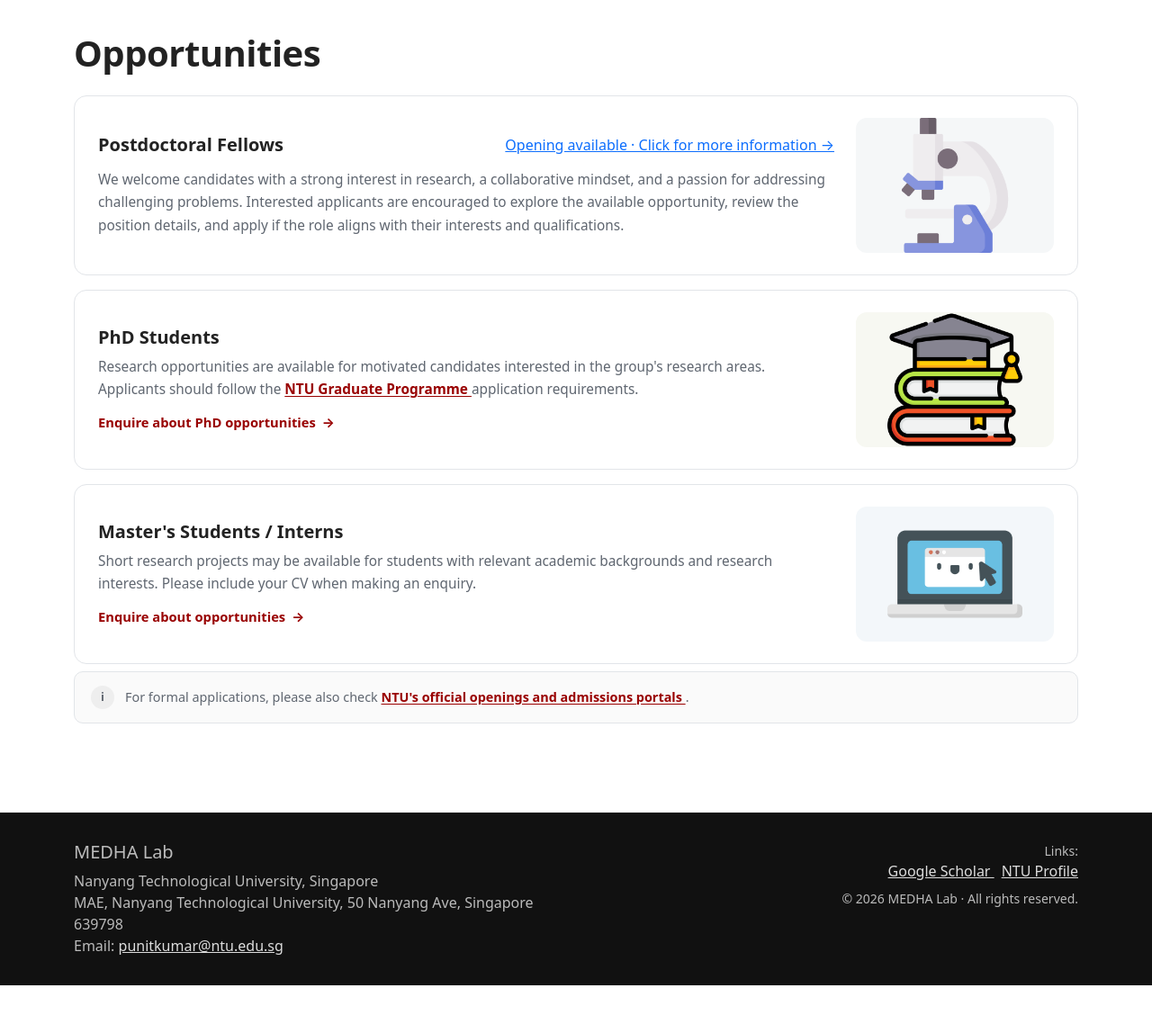
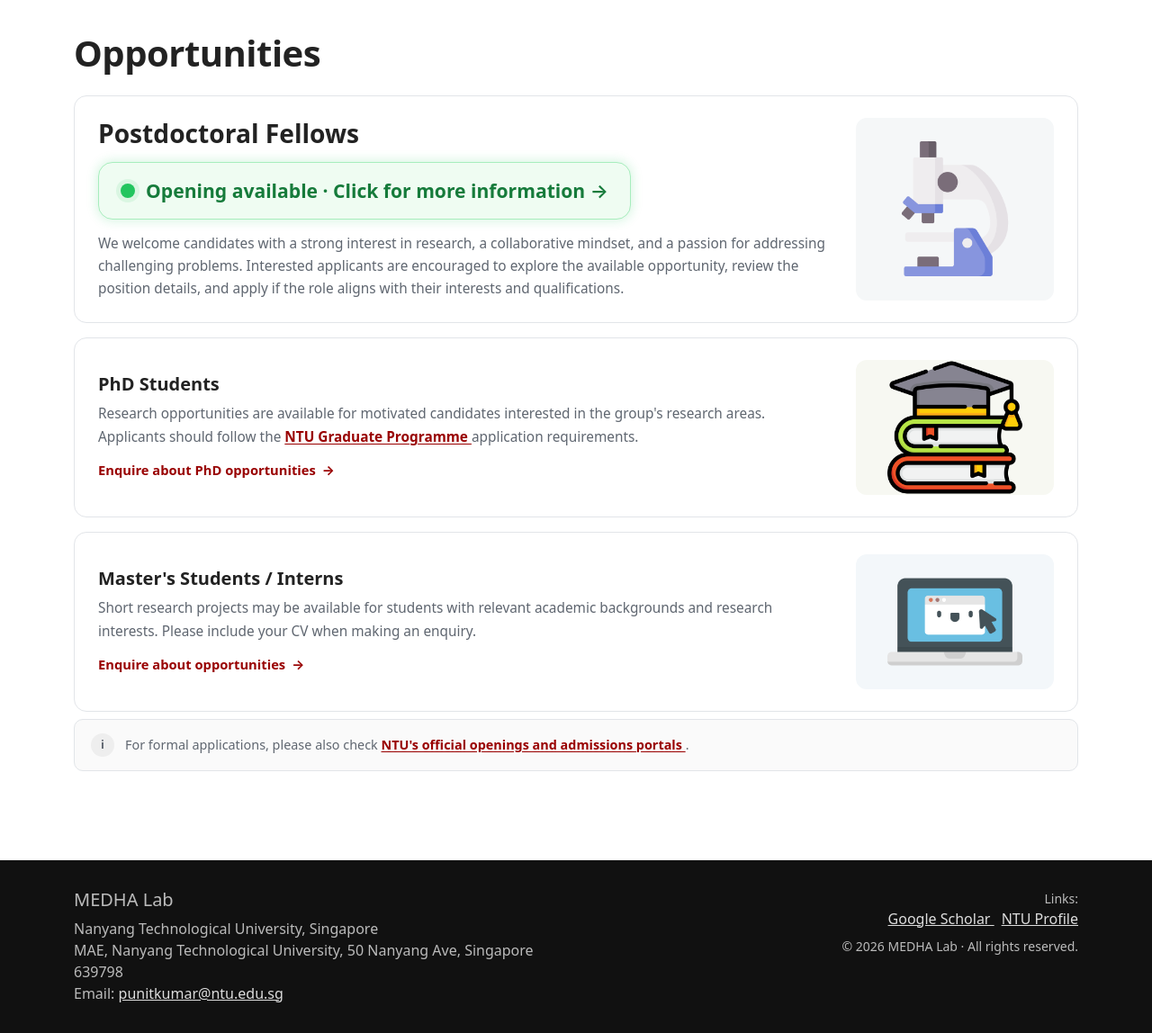
Before and after one commit to MEDHALab/medhalab.github.io, a Flask app: page /opportunities/ in a window 1280 px wide. Shown: the part 116-1264 px from the top of the page at 90% size. Before the commit the page ends 1211 px from the top, so only its background shows below. Run offline with Flask 3, Linux system fonts and the light colour scheme.

Commit message:
Update style.css

```diff
--- a/static/css/style.css
+++ b/static/css/style.css
@@ -2979,49 +2979,130 @@ main {
     }
 }
 
-/* Keep the vacancy badge on the same row as the heading on desktop */
+/* ========================================
+   Opportunities: vacancy badge and card shine
+   ======================================== */
+
+/* Keep the heading and vacancy badge on one row when space allows */
 .opportunity-title-row {
     display: flex;
     align-items: center;
-    justify-content: space-between;
-    flex-wrap: nowrap;
-    gap: 16px;
+    justify-content: flex-start;
+    flex-wrap: wrap;
+    gap: 14px 24px;
     width: 100%;
     margin-bottom: 14px;
 }
 
 .opportunity-title-row h2 {
+    flex: 0 1 auto;
     margin: 0;
-    flex: 0 1 auto;
-}
-
+    color: var(--text);
+    font-size: clamp(1.45rem, 2.2vw, 2.25rem);
+    font-weight: 600;
+    line-height: 1.25;
+}
+
+/* Clickable green vacancy badge */
 .opening-badge {
+    position: relative;
     display: inline-flex;
     align-items: center;
-    flex-shrink: 0;
-    white-space: nowrap;
-}
-
+    justify-content: center;
+    gap: 12px;
+    flex: 0 1 auto;
+    min-width: 0;
+    max-width: 100%;
+    padding: 16px 24px;
+    border: 1.5px solid #a7edbd;
+    border-radius: 16px;
+    background: #effcf2;
+    color: #167b3b;
+    font-size: clamp(1rem, 1.65vw, 1.55rem);
+    font-weight: 600;
+    line-height: 1.4;
+    text-decoration: none;
+    overflow-wrap: anywhere;
+    box-shadow: 0 0 0 0 rgba(34, 197, 94, 0.08);
+    animation: openingGlow 2.5s ease-in-out infinite;
+    transition:
+        background-color 0.2s ease,
+        border-color 0.2s ease,
+        color 0.2s ease,
+        transform 0.2s ease,
+        box-shadow 0.2s ease;
+}
+
+.opening-badge:hover,
+.opening-badge:focus-visible {
+    background: #e4f9e9;
+    border-color: #78d99a;
+    color: #115c2e;
+    transform: translateY(-1px);
+    box-shadow: 0 0 15px 2px rgba(34, 197, 94, 0.18);
+    text-decoration: none;
+}
+
+.opening-badge:focus-visible {
+    outline: 3px solid rgba(34, 197, 94, 0.35);
+    outline-offset: 3px;
+}
+
+/* Green dot inside the vacancy badge */
+.opening-dot {
+    display: inline-block;
+    width: 16px;
+    height: 16px;
+    flex: 0 0 16px;
+    border-radius: 50%;
+    background: #22c55e;
+    box-shadow: 0 0 0 5px rgba(34, 197, 94, 0.10);
+}
+
+/* Gentle repeating glow */
+@keyframes openingGlow {
+    0%, 100% {
+        box-shadow: 0 0 0 0 rgba(34, 197, 94, 0.07);
+    }
+
+    50% {
+        box-shadow: 0 0 14px 2px rgba(34, 197, 94, 0.20);
+    }
+}
+
+/* Keep the badge readable on smaller screens */
 @media (max-width: 700px) {
     .opportunity-title-row {
-        flex-wrap: wrap;
         align-items: flex-start;
+        flex-direction: column;
+        gap: 12px;
     }
 
     .opening-badge {
-        white-space: normal;
-    }
-}
-
-/* Restore the shine effect on Opportunities cards */
+        padding: 12px 16px;
+        gap: 10px;
+        font-size: 1rem;
+    }
+
+    .opening-dot {
+        width: 12px;
+        height: 12px;
+        flex-basis: 12px;
+        box-shadow: 0 0 0 4px rgba(34, 197, 94, 0.10);
+    }
+}
+
+/* Restore the diagonal shine sweep when hovering an Opportunities card */
 .opportunity-card {
     position: relative;
+    isolation: isolate;
     overflow: hidden;
 }
 
 .opportunity-card::before {
     content: "";
     position: absolute;
+    z-index: 0;
     top: -50%;
     left: -75%;
     width: 45%;
@@ -3045,7 +3126,18 @@ main {
     opacity: 1;
 }
 
+/* Keep card content above the shine layer */
+.opportunity-card > * {
+    position: relative;
+    z-index: 1;
+}
+
+/* Respect reduced-motion preferences */
 @media (prefers-reduced-motion: reduce) {
+    .opening-badge {
+        animation: none;
+    }
+
     .opportunity-card::before {
         transition: none;
     }
```
